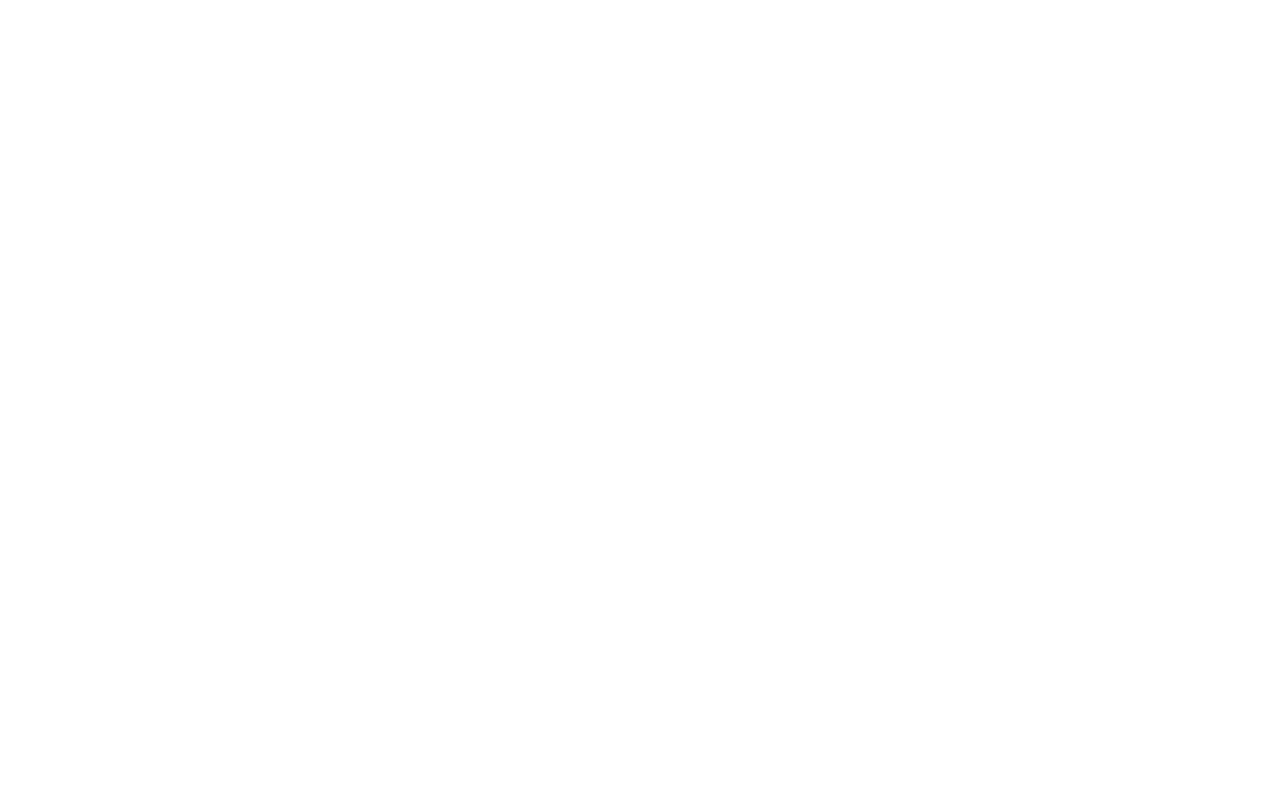
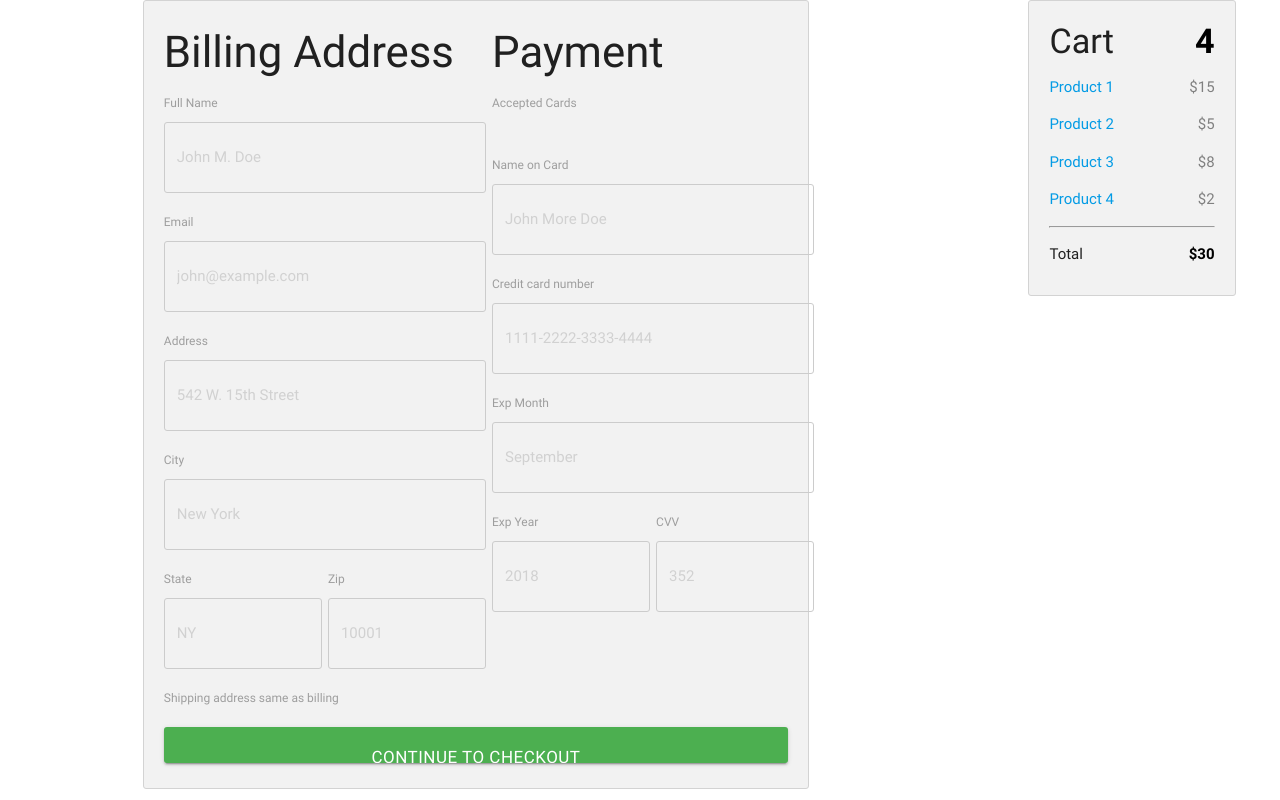
Before and after one commit to vagnerpavani/projeto_indi-u, an Angular app in the folder Front-End/: page / in a window 1280 px wide. Built offline with nearby package versions, Linux system fonts and the light colour scheme.

Commit message:
* modificação na página de pagamento

```diff
--- a/Front-End/src/app/app.module.ts
+++ b/Front-End/src/app/app.module.ts
@@ -4,6 +4,8 @@
 import { AppRoutingModule } from './app-routing.module';
 import { AppComponent } from './app.component';
 import { PagamentoComponent } from './pages/pagamento/pagamento.component';
+
+import { FormsModule } from '@angular/forms';
 
 @NgModule({
   declarations: [
@@ -12,7 +14,8 @@
   ],
   imports: [
     BrowserModule,
-    AppRoutingModule
+    AppRoutingModule,
+    FormsModule
   ],
   providers: [],
   bootstrap: [AppComponent]
--- a/Front-End/src/app/pages/pagamento/pagamento.component.css
+++ b/Front-End/src/app/pages/pagamento/pagamento.component.css
@@ -0,0 +1,85 @@
+.row {
+  display: -ms-flexbox; /* IE10 */
+  display: flex;
+  -ms-flex-wrap: wrap; /* IE10 */
+  flex-wrap: wrap;
+  margin: 0 -16px;
+}
+
+.col-25 {
+  -ms-flex: 25%; /* IE10 */
+  flex: 25%;
+}
+
+.col-50 {
+  -ms-flex: 50%; /* IE10 */
+  flex: 50%;
+}
+
+.col-75 {
+  -ms-flex: 75%; /* IE10 */
+  flex: 75%;
+}
+
+.col-25,
+.col-50,
+.col-75 {
+  padding: 0 16px;
+}
+
+.container {
+  background-color: #f2f2f2;
+  padding: 5px 20px 15px 20px;
+  border: 1px solid lightgrey;
+  border-radius: 3px;
+}
+
+input[type=text] {
+  width: 100%;
+  margin-bottom: 20px;
+  padding: 12px;
+  border: 1px solid #ccc;
+  border-radius: 3px;
+}
+
+label {
+  margin-bottom: 10px;
+  display: block;
+}
+
+.icon-container {
+  margin-bottom: 20px;
+  padding: 7px 0;
+  font-size: 24px;
+}
+
+.btn {
+  background-color: #4CAF50;
+  color: white;
+  padding: 12px;
+  margin: 10px 0;
+  border: none;
+  width: 100%;
+  border-radius: 3px;
+  cursor: pointer;
+  font-size: 17px;
+}
+
+.btn:hover {
+  background-color: #45a049;
+}
+
+span.price {
+  float: right;
+  color: grey;
+}
+
+/* Responsive layout - when the screen is less than 800px wide, make the two columns stack on top of each other instead of next to each other (and change the direction - make the "cart" column go on top) */
+@media (max-width: 800px) {
+  .row {
+    flex-direction: column-reverse;
+  }
+  .col-25 {
+    margin-bottom: 20px;
+  }
+}
--- a/Front-End/src/app/pages/pagamento/pagamento.component.html
+++ b/Front-End/src/app/pages/pagamento/pagamento.component.html
@@ -0,0 +1,83 @@
+<div class="row">
+  <div class="col-75">
+    <div class="container">
+      <form action="/action_page.php">
+
+        <div class="row">
+          <div class="col-50">
+            <h3>Billing Address</h3>
+            <label for="fname"><i class="fa fa-user"></i> Full Name</label>
+            <input type="text" id="fname" name="firstname" placeholder="John M. Doe">
+            <label for="email"><i class="fa fa-envelope"></i> Email</label>
+            <input type="text" id="email" name="email" placeholder="john@example.com">
+            <label for="adr"><i class="fa fa-address-card-o"></i> Address</label>
+            <input type="text" id="adr" name="address" placeholder="542 W. 15th Street">
+            <label for="city"><i class="fa fa-institution"></i> City</label>
+            <input type="text" id="city" name="city" placeholder="New York">
+
+            <div class="row">
+              <div class="col-50">
+                <label for="state">State</label>
+                <input type="text" id="state" name="state" placeholder="NY">
+              </div>
+              <div class="col-50">
+                <label for="zip">Zip</label>
+                <input type="text" id="zip" name="zip" placeholder="10001">
+              </div>
+            </div>
+          </div>
+
+          <div class="col-50">
+            <h3>Payment</h3>
+            <label for="fname">Accepted Cards</label>
+            <div class="icon-container">
+              <i class="fa fa-cc-visa" style="color:navy;"></i>
+              <i class="fa fa-cc-amex" style="color:blue;"></i>
+              <i class="fa fa-cc-mastercard" style="color:red;"></i>
+              <i class="fa fa-cc-discover" style="color:orange;"></i>
+            </div>
+            <label for="cname">Name on Card</label>
+            <input type="text" id="cname" name="cardname" placeholder="John More Doe">
+            <label for="ccnum">Credit card number</label>
+            <input type="text" id="ccnum" name="cardnumber" placeholder="1111-2222-3333-4444">
+            <label for="expmonth">Exp Month</label>
+            <input type="text" id="expmonth" name="expmonth" placeholder="September">
+
+            <div class="row">
+              <div class="col-50">
+                <label for="expyear">Exp Year</label>
+                <input type="text" id="expyear" name="expyear" placeholder="2018">
+              </div>
+              <div class="col-50">
+                <label for="cvv">CVV</label>
+                <input type="text" id="cvv" name="cvv" placeholder="352">
+              </div>
+            </div>
+          </div>
+
+        </div>
+        <label>
+          <input type="checkbox" checked="checked" name="sameadr"> Shipping address same as billing
+        </label>
+        <input type="submit" value="Continue to checkout" class="btn">
+      </form>
+    </div>
+  </div>
+
+  <div class="col-25">
+    <div class="container">
+      <h4>Cart
+        <span class="price" style="color:black">
+          <i class="fa fa-shopping-cart"></i>
+          <b>4</b>
+        </span>
+      </h4>
+      <p><a href="#">Product 1</a> <span class="price">$15</span></p>
+      <p><a href="#">Product 2</a> <span class="price">$5</span></p>
+      <p><a href="#">Product 3</a> <span class="price">$8</span></p>
+      <p><a href="#">Product 4</a> <span class="price">$2</span></p>
+      <hr>
+      <p>Total <span class="price" style="color:black"><b>$30</b></span></p>
+    </div>
+  </div>
+</div>
--- a/Front-End/src/app/pages/pagamento/pagamento.component.ts
+++ b/Front-End/src/app/pages/pagamento/pagamento.component.ts
@@ -7,6 +7,8 @@
 })
 export class PagamentoComponent implements OnInit {
 
+	passwordError: boolean = false;
+
   constructor() { }
 
   ngOnInit() {
```
